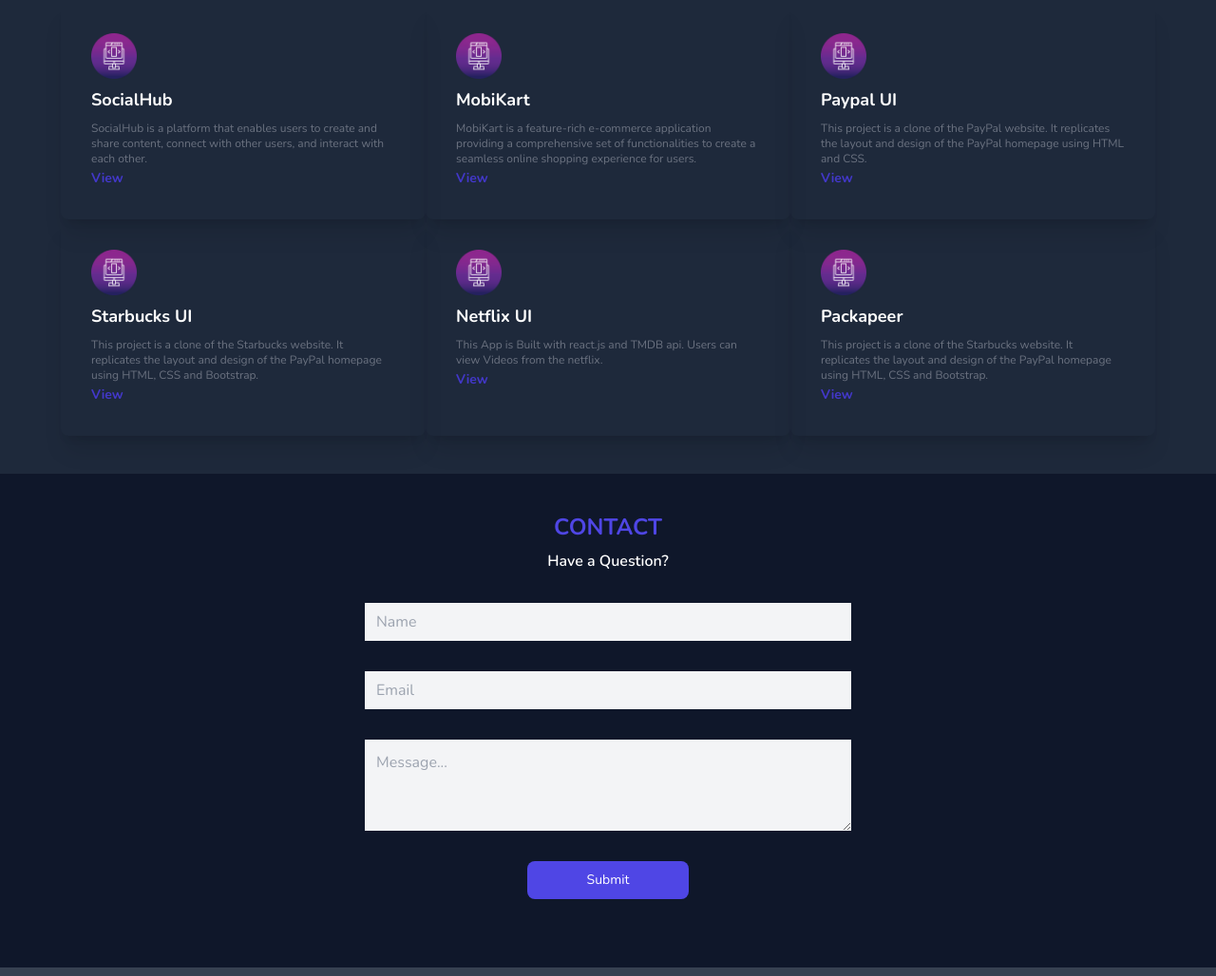
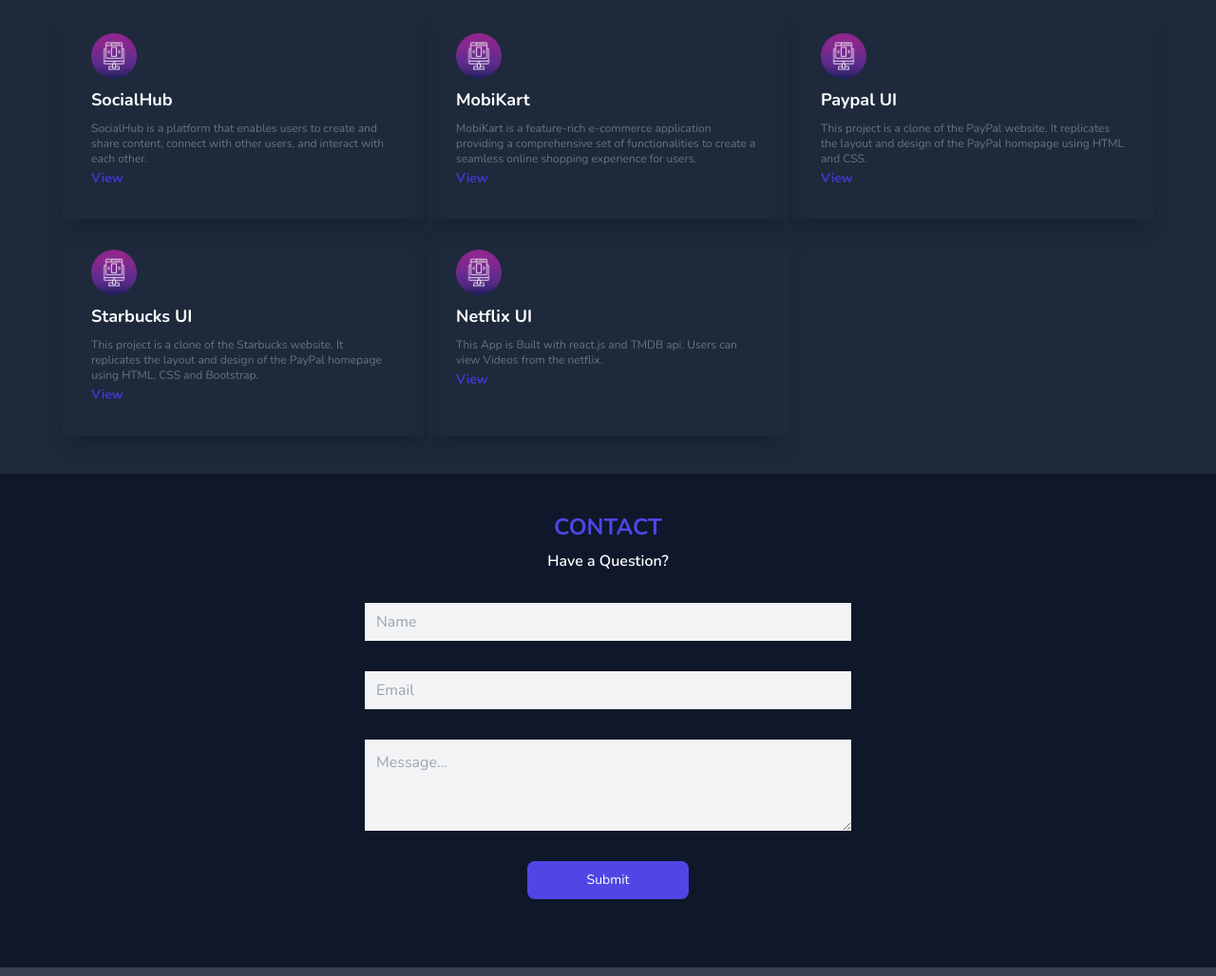
Before and after one commit to Ajmalka84/portfolionew, a website: page index.html in a window 1280 px wide. Shown: the part 1501-2529 px from the top of the page at 95% size. Drawn offline with nearby package versions, Linux system fonts and the light colour scheme.

Commit message:
packapeer removed

```diff
--- a/index.html
+++ b/index.html
@@ -241,22 +241,6 @@
               >View</a
             >
           </div>
-          <div
-            class="w-full md:w-1/3 space-y-2 p-8 shadow-xl rounded-lg my-2 md:my-0"
-          >
-            <img class="w-12" src="./img/icon.png" alt="" />
-            <h5 class="text-lg font-bold dark:text-white">Packapeer</h5>
-            <p class="text-xs text-gray-500">
-              This project is a clone of the Starbucks website. It replicates
-              the layout and design of the PayPal homepage using HTML, CSS and
-              Bootstrap.
-            </p>
-            <a
-              class="text-indigo-700 text-sm font-bold"
-              href="https://main.dbf17yzrncf3f.amplifyapp.com/"
-              >View</a
-            >
-          </div>
         </div>
       </div>
     </div>
```
